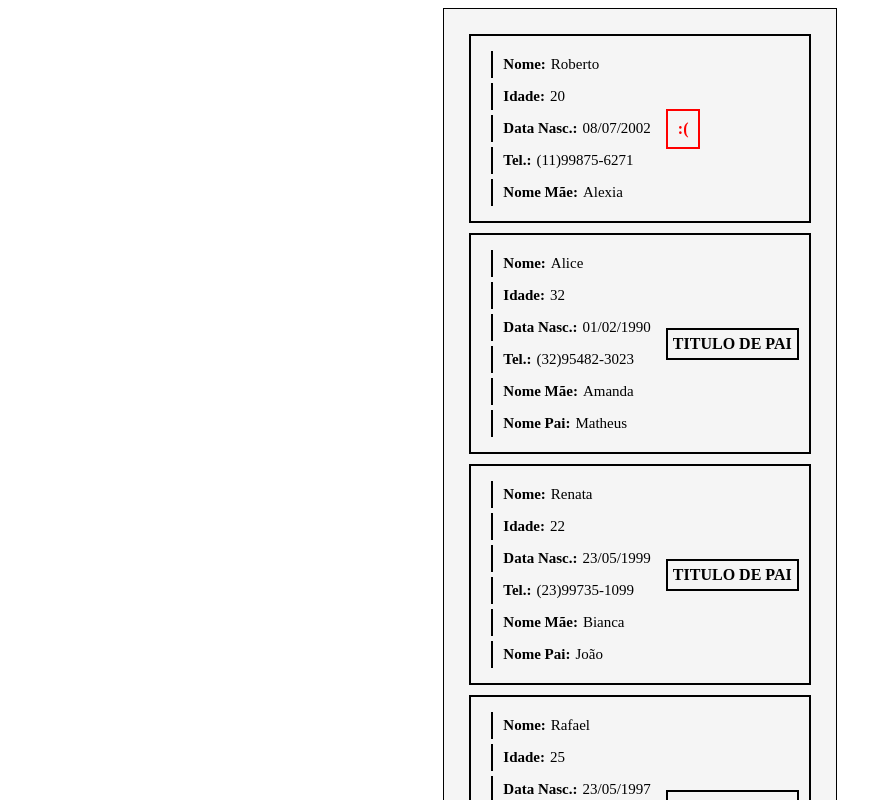
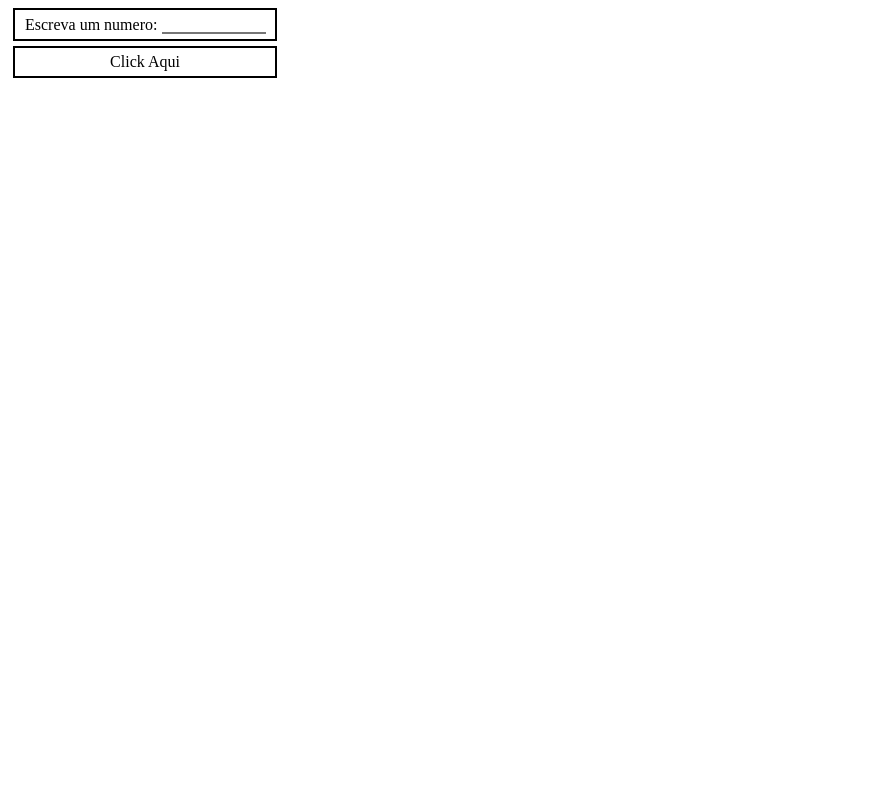
Before and after one commit to M4rc1an0/Aulas-FPR, a React (Create React App) app in the folder my-app/: page / in a window 1280 px wide. Shown: the top 800 px of the page, without its empty margins (0-887 px from the left). Built offline with nearby package versions, Linux system fonts and the light colour scheme.

Commit message:
onClickOnChange

```diff
--- a/my-app/src/App.css
+++ b/my-app/src/App.css
@@ -1,61 +1,29 @@
-.container {
+.change {
   display: flex;
-  justify-content: center;
+  align-items: center;
+  width: 250px;
+  border: 2px solid black;
+  padding: 5px;
+  margin: 5px;
 }
 
-.box {
-  border: 1px solid #000;
-  background: rgba(238, 238, 238, 0.562);
-  padding: 20px;
-  display: flex;
-  flex-direction: column;
-}
-
-.listagem {
-  border: 2px solid #000;
-  margin: 5px;
-  padding: 10px;
-  display: flex;
-  align-items: center;
-}
-
-.pessoa {
-  display: flex;
-  align-items: center;
-  border-left: 2px solid rgb(0, 0, 0);
-  list-style: none;
-  font-size: 15px;
-  margin: 5px 10px;
-  padding: 5px;
-}
-
-.pessoa p {
-  margin: 0;
-  font-weight: bold;
-  color: rgb(0, 0, 0);
+.change label {
   margin: 0 5px;
 }
 
-.div-pai {
-  border: 2px solid rgb(0, 0, 0);
-
+.change input {
+  width: 100px;
+  border-top: none;
+  border-left: none;
+  border-right: none;
+  outline: none;
 }
 
-.titulo-pai {
-  border: 2px solid rgb(0, 0, 0);
-  list-style: none;
+.click {
+  display: flex;
+  justify-content: center;
+  width: 250px;
+  border: 2px solid black;
   padding: 5px;
-  font-weight: bold;
+  margin: 5px;
 }
-
-.cade-pai{
-  border: 2px solid rgb(255, 0, 0);
-  color:rgb(255, 0, 0);
-  list-style: none;
-  padding: 9px 10px;
-  font-weight: bold;
-}
-
-.titulo {
-  border: 2px solid #000;
-}
--- a/my-app/src/App.js
+++ b/my-app/src/App.js
@@ -2,79 +2,24 @@ import './App.css';
 
 function App() {
 
-  //MAP SEMPRE É USADO PARA TRAZER DADOS DE UM ARRAY []
+  // fazer um input com onChange, que o que a pessoa digitar, ele vai somar com uma variavel
+  // com o valor 4 e vai retornar o alert com o resultado
 
-  // fazer uma lista exibindo 5 pessoas com nome, idade, data de nascimento e nome da mae, e para 3 pessoas
-  // o nome do pai, porem quem nao tiver o pai nem exibe o titulo de pai
+  // fazer um click numa div com texto qualquer que retorne um alert com o texto "Você conseguil"
+  // de uma variavel
 
-  const pessoas = [
-    {
-      nome: "Roberto",
-      idade: 20,
-      dataNasc: "08/07/2002",
-      tel: "(11)99875-6271",
-      nomeMae: "Alexia",
-    },
-    {
-      nome: "Alice",
-      idade: 32,
-      dataNasc: "01/02/1990",
-      tel: "(32)95482-3023",
-      nomeMae: "Amanda",
-      nomePai: "Matheus",
-    },
-    {
-      nome: "Renata",
-      idade: 22,
-      dataNasc: "23/05/1999",
-      tel: "(23)99735-1099",
-      nomeMae: "Bianca",
-      nomePai: "João",
-    },
-    {
-      nome: "Rafael",
-      idade: 25,
-      dataNasc: "23/05/1997",
-      tel: "(03)96489-0623",
-      nomeMae: "Natalia",
-      nomePai: "Guilherme",
-    },
-    {
-      nome: "Camila",
-      idade: 12,
-      dataNasc: "17/02/2010",
-      tel: "(11)99817-3304",
-      nomeMae: "Ana",
-    }
-  ]
-
+  let message = "Você conseguil"
+  let number = 4
 
   return (
     <div className="App">
-      <div className='container'>
-        <div className='box'>
-          {pessoas.map(item => {
-            return (
-              <div>
-                <ul className='listagem'>
-                  <div>
-                    <li className='pessoa'><p>Nome:</p> {item.nome}</li>
-                    <li className='pessoa'><p>Idade:</p> {item.idade}</li>
-                    <li className='pessoa'><p>Data Nasc.:</p> {item.dataNasc}</li>
-                    <li className='pessoa'><p>Tel.:</p> {item.tel}</li>
-                    <li className='pessoa'><p>Nome Mãe:</p> {item.nomeMae}</li>
-                    {item.nomePai && <li className='pessoa'><p>Nome Pai:</p> {item.nomePai}</li>}
-                  </div>
-                  {item.nomePai ?
-                    <li className='titulo-pai'>TITULO DE PAI</li>
-                    :
-                    <li className='cade-pai'> :( </li>
-                  }
-                </ul>
-              </div>
-            )
-          })}
-        </div>
+      <form className='change'>
+        <label>Escreva um numero:</label>
+        <input onChange={(e) => { alert(JSON.parse(e.target.value) + number) }}/>
+      </form>
+
+      <div className='click' onClick={() => alert(message)}>
+        Click Aqui
       </div>
     </div>
   );
```
